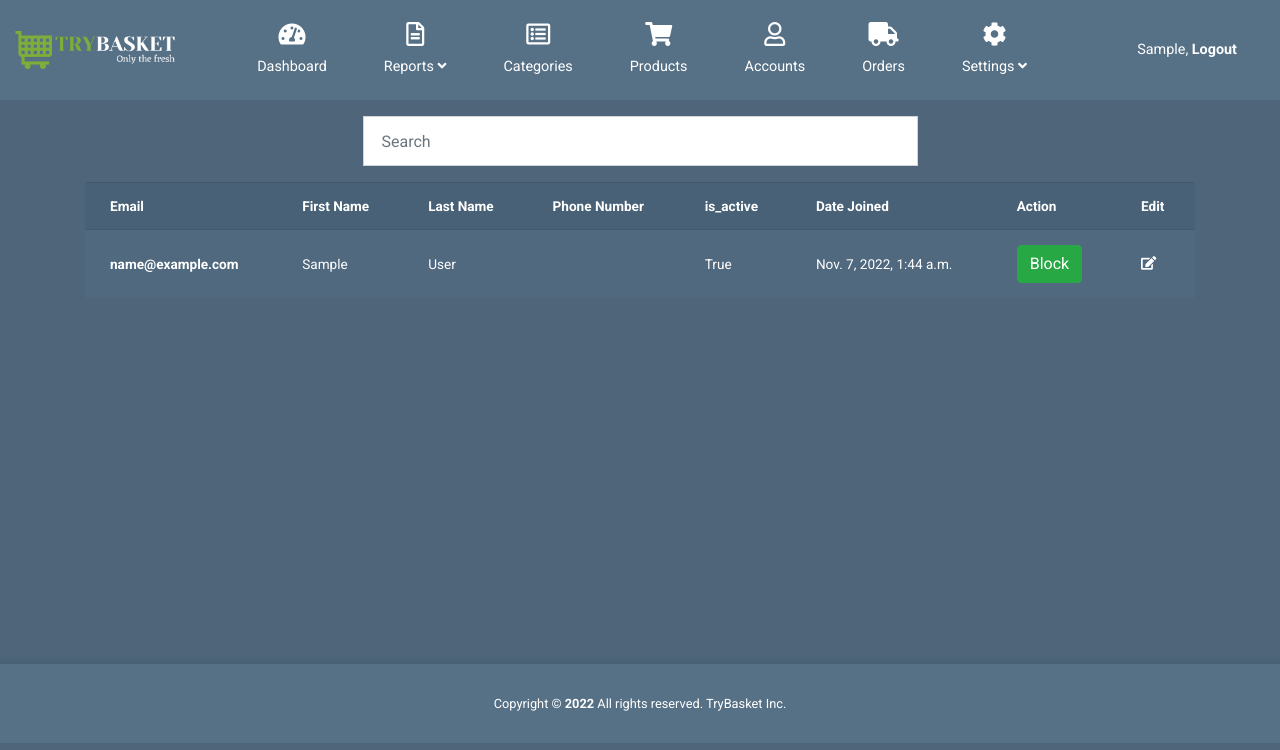
After one commit to mubarakmayyeri/TryBasket, a Django app: page /adminpanel/accounts in a window 1280 px wide. The commit adds this page. Shown: the top 750 px of the page. Run offline with Django 4.2, Linux system fonts and the light colour scheme; the visitor is signed in with stand-in values (Sample User, id 1); data comes from the database, SQL or seed files in the repository; some libraries are stand-ins or nearby versions.

Commit message:
user block/unblock finished

```diff
--- a/adminPanel/urls.py
+++ b/adminPanel/urls.py
@@ -5,4 +5,9 @@ urlpatterns = [
   path('', views.adminLogin, name='adminLogin'),
   path('dashboard', views.dashboard, name='dashboard'),
   path('adminLogout', views.adminLogout, name='adminLogout'),
+  path('accounts', views.accounts, name='accounts'),
+  path('categories', views.categories, name='categories'),
+  path('products', views.products, name='products'),
+  path('orders', views.orders, name='orders'),
+  path('<int:id>/blockUser', views.blockUser, name='blockUser'),
 ]
--- a/adminPanel/views.py
+++ b/adminPanel/views.py
@@ -2,7 +2,9 @@ from django.shortcuts import render, redirect
 from django.contrib.auth import authenticate, login, logout
 from django.contrib import messages
 from django.contrib.auth.decorators import login_required
+
 from .forms import LoginForm
+from accounts.models import Account
 # Create your views here.
 
 def adminLogin(request):
@@ -34,6 +36,8 @@ def adminLogin(request):
 def dashboard(request):
   if 'email' in request.session:
     return render(request, 'adminPanel/dashboard.html')
+  else:
+    return redirect(adminLogin)
 
 @login_required(login_url = 'adminLogin')
 def adminLogout(request):
@@ -42,3 +46,36 @@ def adminLogout(request):
   logout(request)
   messages.success(request, 'Logged out successfully.')
   return redirect(adminLogin)
+
+@login_required(login_url = 'adminLogin')
+def accounts(request):
+  users = Account.objects.all().filter(is_superadmin=False).order_by('-id')
+  context = {
+    'users': users
+  }
+  return render(request, 'adminPanel/accounts.html', context)
+
+@login_required(login_url = 'adminLogin')
+def categories(request):
+  return render(request, 'adminPanel/categories.html')
+
+@login_required(login_url = 'adminLogin')
+def products(request):
+  return render(request, 'adminPanel/products.html')
+
+@login_required(login_url = 'adminLogin')
+def orders(request):
+  return render(request, 'adminPanel/orders.html')
+
+@login_required(login_url = 'adminLogin')
+def blockUser(request,id):
+    users = Account.objects.get(id=id)
+    if users.is_active:
+        users.is_active = False
+        users.save()
+
+    else:
+         users.is_active = True
+         users.save()
+
+    return redirect('accounts')
--- /dev/null
+++ b/templates/adminPanel/accounts.html
@@ -0,0 +1,66 @@
+<script src="https://ajax.googleapis.com/ajax/libs/jquery/3.6.0/jquery.min.js"></script>
+<script>
+  $(document).ready(function(){
+    $("#myInput").on("keyup", function() {
+      var value = $(this).val().toLowerCase();
+      $("#myTable tr").filter(function() {
+        $(this).toggle($(this).text().toLowerCase().indexOf(value) > -1)
+      });
+    });
+  });
+</script>
+
+
+{% extends 'adminPanel/base.html' %}
+
+{% block content %}
+
+
+
+<div class="container mt-3" style="min-height: 33rem;">
+  <input class="form-control w-50 mx-auto mb-3" type="search" placeholder="Search" aria-label="Search" id="myInput">
+  <table class="table table-hover">
+    <thead>
+      <tr>
+        <th scope="col">Email</th>
+        <th scope="col">First Name</th>
+        <th scope="col">Last Name</th>
+        <th scope="col">Phone Number</th>
+        <th scope="col">is_active</th>
+        <th scope="col">Date Joined</th>
+        <th scope="col">Action</th>
+        <th scope="col">Edit</th>
+      </tr>
+    </thead>
+    <tbody id="myTable">
+
+      {% for user in users %}
+
+      <tr>
+        <th scope="row">{{user.email}}</th>
+        <td>{{user.first_name}}</td>
+        <td>{{user.last_name}}</td>
+        <td>{{user.phone_number}}</td>
+        <td>{{user.is_active}}</td>
+        <td>{{user.date_joined}}</td>
+
+        {% if user.is_active %}
+        <td>
+          <a href="{% url 'blockUser' user.id %}"><button  class="btn btn-success btn-small"><span class="label label-success">Block</span></button></a></td>
+        {% else %}
+        <td>
+          <a href="{% url 'blockUser' user.id %}"><button  class="btn btn-danger btn-small"><span class="label label-danger">Unblock</span></button></a></td>
+        {% endif %}
+
+        <td>
+          <div class="pro-img-overlay"><a href=""   ><i class="fas fa-edit text-white"></i></a> </div>
+        </td>
+      </tr>
+
+      {% endfor %}
+
+    </tbody>
+  </table>
+</div>
+
+{% endblock content %}
--- a/templates/adminPanel/base.html
+++ b/templates/adminPanel/base.html
@@ -17,16 +17,17 @@
     <!-- https://fontawesome.com/ -->
     <link rel="stylesheet" href="{% static 'jquery-ui-datepicker/jquery-ui.min.css' %}" type="text/css" />
     <!-- http://api.jqueryui.com/datepicker/ -->
-    <link rel="stylesheet" href="{% static 'css/bootstrap.min.css' %}" />
+    <link rel="stylesheet" href="{% static 'css/bootstrap.min.css' %}" type="text/css">
     <!-- https://getbootstrap.com/ -->
     <link rel="stylesheet" href="{% static 'css/templatemo-style.css' %}">
+
   </head>
 
   <body>
     <nav class="navbar navbar-expand-xl">
-      <div class="container h-100">
-        <a class="navbar-brand mx-auto" href="index.html">
-          <img class="header__logo" style="max-width: 15rem;" src="{% static 'img/logo.png' %}" alt="">
+      <div class="container-fluid h-100">
+        <a class="navbar-brand mx-auto" href="{% url 'dashboard' %}">
+          <img class="header__logo img-fluid" style="max-width: 10rem;" src="{% static 'img/logo-white.png' %}" alt="">
         </a>
         <button
           class="navbar-toggler ml-auto mr-0"
@@ -46,7 +47,7 @@
         <div class="collapse navbar-collapse" id="navbarSupportedContent">
           <ul class="navbar-nav mx-auto h-100">
             <li class="nav-item">
-              <a class="nav-link" href="index.html">
+              <a class="nav-link" href="{% url 'dashboard' %}">
                 <i class="fas fa-tachometer-alt"></i> Dashboard
                 <span class="sr-only">(current)</span>
               </a>
@@ -70,15 +71,28 @@
                 <a class="dropdown-item" href="#">Yearly Report</a>
               </div>
             </li>
+
             <li class="nav-item">
-              <a class="nav-link" href="products.html">
+              <a class="nav-link" href="{% url 'categories' %}">
+                <i class="far fa-list-alt"></i></i> Categories
+              </a>
+            </li>
+
+            <li class="nav-item">
+              <a class="nav-link" href="{% url 'products' %}">
                 <i class="fas fa-shopping-cart"></i> Products
               </a>
             </li>
 
             <li class="nav-item">
-              <a class="nav-link" href="accounts.html">
+              <a class="nav-link" href="{% url 'accounts' %}">
                 <i class="far fa-user"></i> Accounts
+              </a>
+            </li>
+
+            <li class="nav-item">
+              <a class="nav-link" href="{% url 'orders' %}">
+                <i class="fas fa-truck"></i> Orders
               </a>
             </li>
             <li class="nav-item dropdown">
--- a/templates/adminPanel/login.html
+++ b/templates/adminPanel/login.html
@@ -6,7 +6,7 @@
 
 </div>
 
-    <div class="container tm-mt-big tm-mb-big">
+    <div class="container tm-mt-small tm-mb-big">
       <div class="row">
         <div class="col-12 mx-auto tm-login-col">
           <div class="tm-bg-primary-dark tm-block tm-block-h-auto">
@@ -46,12 +46,12 @@
                   <div class="form-group mt-4">
                     <button
                       type="submit"
-                      class="btn btn-primary btn-block text-uppercase"
+                      class="btn btn-secondary btn-block text-uppercase"
                     >
                       Login
                     </button>
                   </div>
-                  <button class="mt-5 btn btn-primary btn-block text-uppercase">
+                  <button class="mt-5 btn btn-secondary btn-block text-uppercase">
                     Forgot your password?
                   </button>
                 </form>
--- a/templates/includes/footer.html
+++ b/templates/includes/footer.html
@@ -7,7 +7,7 @@
               <div class="col-lg-3 col-md-6 col-sm-6">
                   <div class="footer__about">
                       <div class="footer__about__logo">
-                          <a href="./index.html"><img src="{% static 'img/logo.png' %}" alt=""></a>
+                          <a href="{% url 'home' %}"><img src="{% static 'img/logo.png' %}" alt=""></a>
                       </div>
                       <ul>
                           <li>Address: 60-49 Road 11378 New York</li>
--- a/templates/includes/navbar.html
+++ b/templates/includes/navbar.html
@@ -140,7 +140,7 @@
           <div class="row">
               <div class="col-lg-3">
                   <div class="header__logo" style="max-width: 25rem;">
-                      <a href="./index.html"><img src="{% static 'img/logo.png' %}" alt=""></a>
+                      <a href="{% url 'home' %}"><img src="{% static 'img/logo.png' %}" alt=""></a>
                   </div>
               </div>
               <div class="col-lg-6">
--- a/trybasket/static/css/templatemo-style.css
+++ b/trybasket/static/css/templatemo-style.css
@@ -277,7 +277,7 @@ thead {
   padding-left: 15px;
   padding-right: 15px;
 }
-.form-control {
+/* .form-control {
   background-color: #54657d;
   color: #fff;
   border: 0;
@@ -287,7 +287,7 @@ thead {
   color: #fff;
   border-color: transparent;
   box-shadow: 0 0 0 0.1rem rgb(180, 206, 233, 0.5);
-}
+} */
 .form-group label {
   color: #fff;
   margin-bottom: 10px;
@@ -328,7 +328,7 @@ thead {
 .form-group {
   margin-bottom: 15px;
 }
-.btn {
+/* .btn {
   border-radius: 0;
   padding: 13px 28px;
   transition: all 0.2s ease;
@@ -349,7 +349,7 @@ thead {
   color: #f5a623;
   background-color: transparent;
   border: 2px solid #f5a623;
-}
+} */
 .custom-file-input {
   cursor: pointer;
 }
```
Also changed, not shown: static/css/templatemo-style.css (+4 -4 lines), templates/adminPanel/categories.html (added, +8 -0 lines), templates/adminPanel/orders.html (added, +8 -0 lines), templates/adminPanel/products.html (added, +8 -0 lines), static/img/logo-white.png (added), trybasket/static/img/logo-white.png (added), 1 other file.
